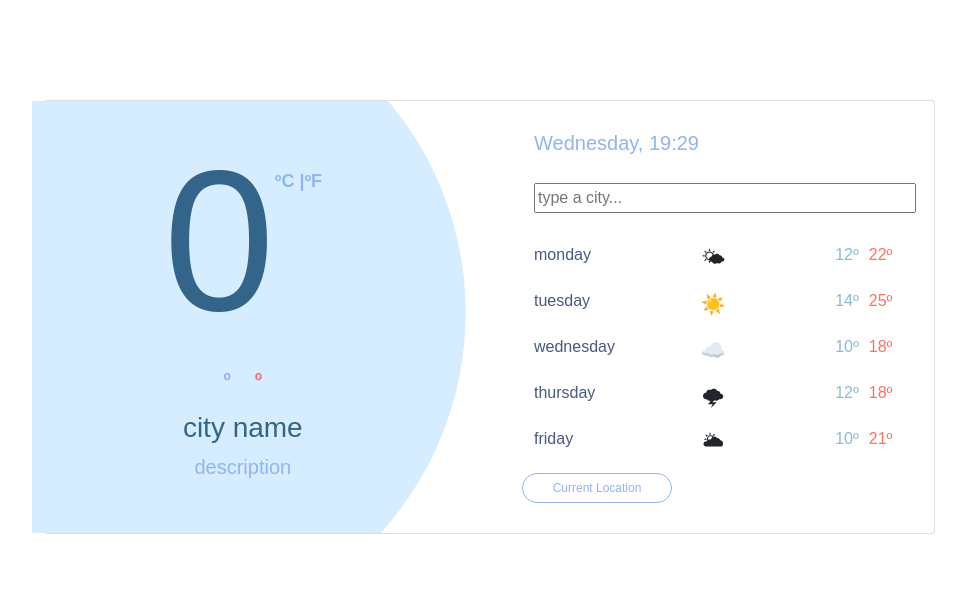
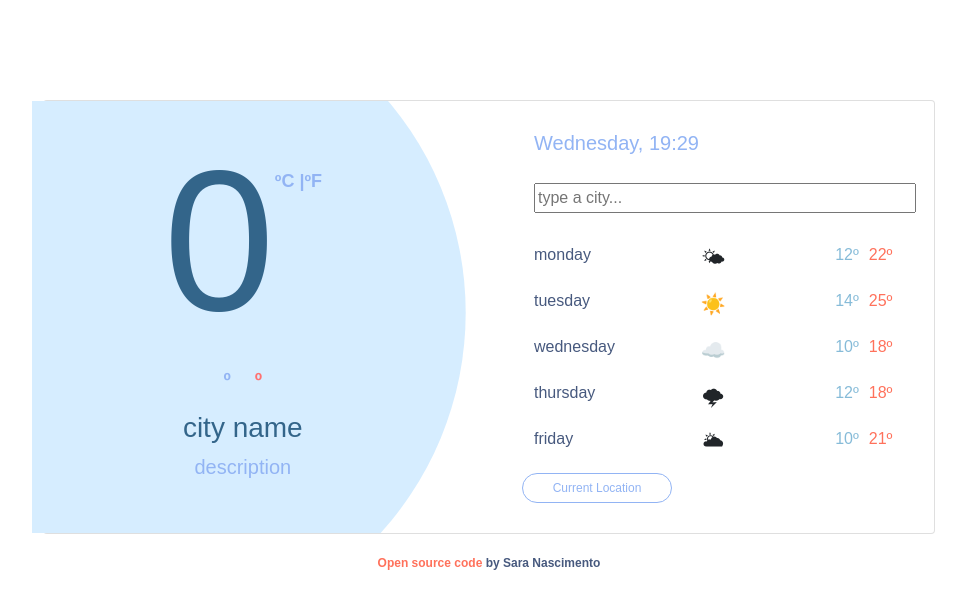
Before and after one commit to saranascimento9/weather-app-plus, a plain HTML site: page index.html in a window 1280 px wide. Shown: the whole page, without its empty margins (151-1117 px from the left). Drawn offline with nearby package versions, Linux system fonts and the light colour scheme; no server answers.

Commit message:
added the source link to github open source

```diff
--- a/index.html
+++ b/index.html
@@ -7,8 +7,6 @@
     <title>Search Engine</title>
     <script src="https://cdn.jsdelivr.net/npm/axios/dist/axios.min.js"></script>
     <link rel="stylesheet" href="src/style.css" />
-
-
 
     <link
       href="https://cdn.jsdelivr.net/npm/bootstrap@5.0.1/dist/css/bootstrap.min.css"
@@ -28,13 +26,19 @@
               <div class="col d-flex justify-content-center">
                 <h1 class="d-flex">
                   <span class="temperature" id="current-temp">0</span>
-                  <span class="cversusf"><a class="celsiustoggle" id="celsius">ºC </a>|<a class="celsiustoggle" id="fahrenheit">ºF</a> </span>
+                  <span class="cversusf"
+                    ><a class="celsiustoggle" id="celsius">ºC </a>|<a
+                      class="celsiustoggle"
+                      id="fahrenheit"
+                      >ºF</a
+                    >
+                  </span>
                 </h1>
               </div>
             </div>
             <div class="row">
               <div class="col text-end">
-                <h4 class="currentlow" id="current-low">  º</h4>
+                <h4 class="currentlow" id="current-low">º</h4>
               </div>
               <div class="col text-start">
                 <h4 class="currenthigh" id="current-high">º</h4>
@@ -47,7 +51,7 @@
             </div>
             <div class="row">
               <div class="col text-center">
-                <h4 class="currentweather" id ="current-weather">description</h4>
+                <h4 class="currentweather" id="current-weather">description</h4>
               </div>
             </div>
           </div>
@@ -55,9 +59,9 @@
           <!-- coluna direita -->
 
           <div class="col" id="right">
-             <div class="row d-flex justify-content-between">
-               <h5>Tuesday, 16h00</h5>
-             </div>
+            <div class="row d-flex justify-content-between">
+              <h5>Tuesday, 16h00</h5>
+            </div>
             <div class="row">
               <form class="form" id="city-form">
                 <input
@@ -67,7 +71,6 @@
                   id="user-city"
                 />
               </form>
-
             </div>
 
             <div class="row d-flex justify-content-between">
@@ -118,11 +121,17 @@
               </div>
 
               <button id="current-location">Current Location</button>
-
             </div>
           </div>
         </div>
       </div>
+
+      <p class="opensourcep">
+        <a href="https://github.com/saranascimento9/weather-app-plus"
+          >Open source code</a
+        >
+        by Sara Nascimento
+      </p>
     </div>
 
     <script src="src/javascript.js"></script>
--- a/src/style.css
+++ b/src/style.css
@@ -3,8 +3,8 @@
   padding: 0;
 }*/
 
-h5{
-  color:#92b4f4;
+h5 {
+  color: #92b4f4;
   display: inline;
 }
 
@@ -64,6 +64,7 @@ h5{
   color: #33658a;
   font-weight: 300;
 }
+
 .celsiustoggle {
   color: #92b4f4;
   text-decoration: none;
@@ -75,13 +76,11 @@ h5{
   font-size: 18px;
   font-weight: 600;
   color: #92b4f4;
-
 }
 
-.celsiustoggle:hover{
+.celsiustoggle:hover {
   cursor: pointer;
   color: #33658a;
-
 }
 
 .currentlow {
@@ -127,3 +126,20 @@ h5{
   color: #ff715b;
   padding-left: 10px;
 }
+
+.opensourcep {
+  margin-top: 20px;
+  font-size: 12px;
+  text-align: center;
+  font-weight: 600;
+  color: #47597e;
+}
+
+.opensourcep a {
+  color: #ff715b;
+  text-decoration: none;
+  transition: all 500ms ease;
+}
+.opensourcep a:hover {
+  color: #86bbd8;
+}
```
Also changed, not shown: 1 other file. Lines whose indentation alone changed are shown as unchanged.
